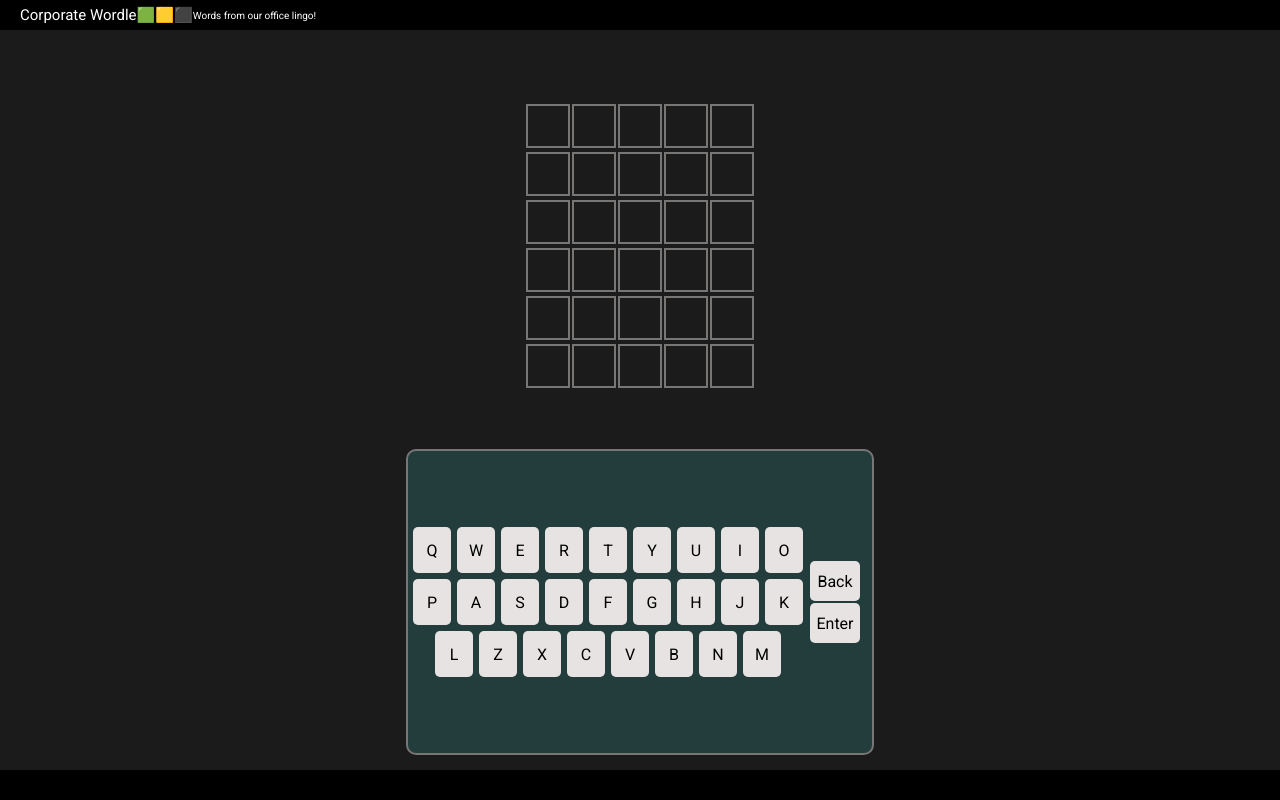
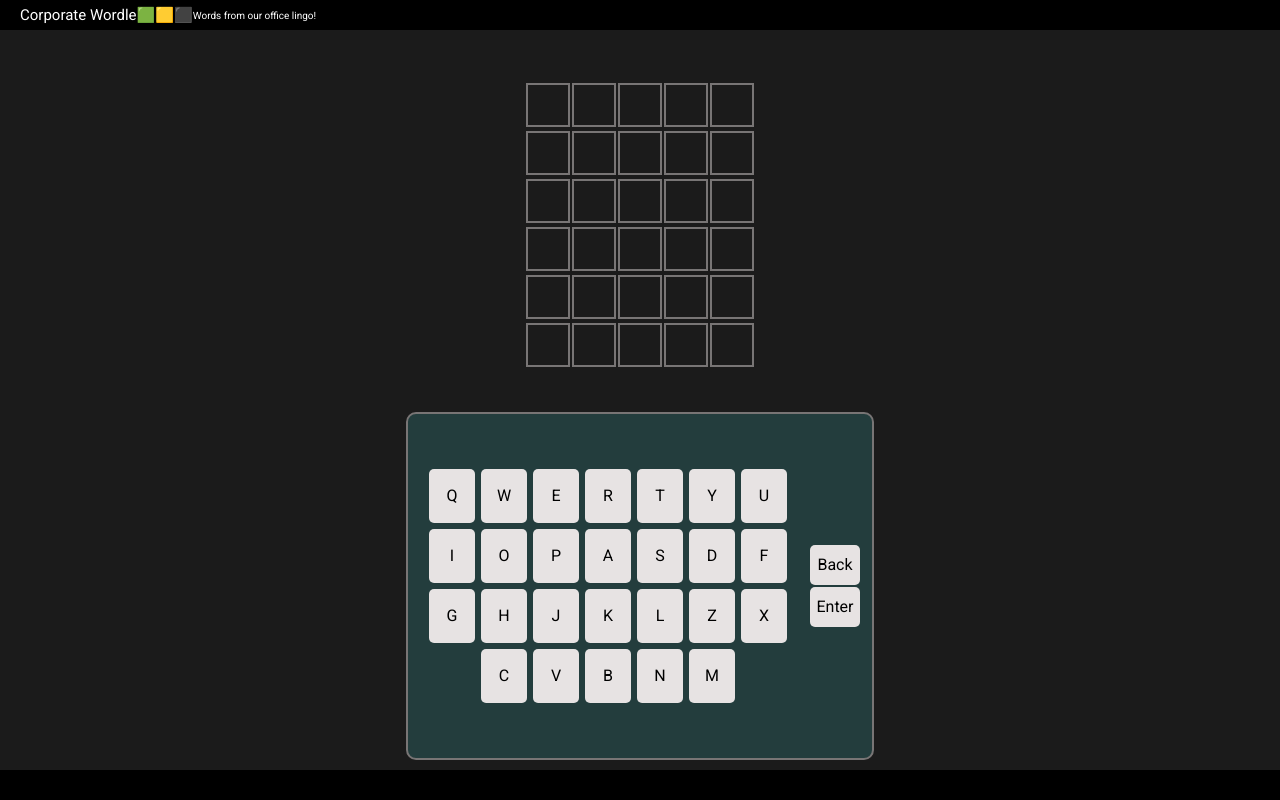
Before and after one commit to NorthernSantan/wordle, a plain HTML site: page index.html in a window 1280 px wide. Drawn offline with Linux system fonts and the light colour scheme.

Commit message:
Add files via upload

```diff
--- a/styles.css
+++ b/styles.css
@@ -136,8 +136,8 @@ section#canvas {
 }
 
 .keypad-key {
-    height: 2.5rem;
-    width: 2rem;
+    height: 3rem;
+    width: 2.5rem;
     background: #e7e3e3;
     color: #000;
     border-radius: 5px;
```
